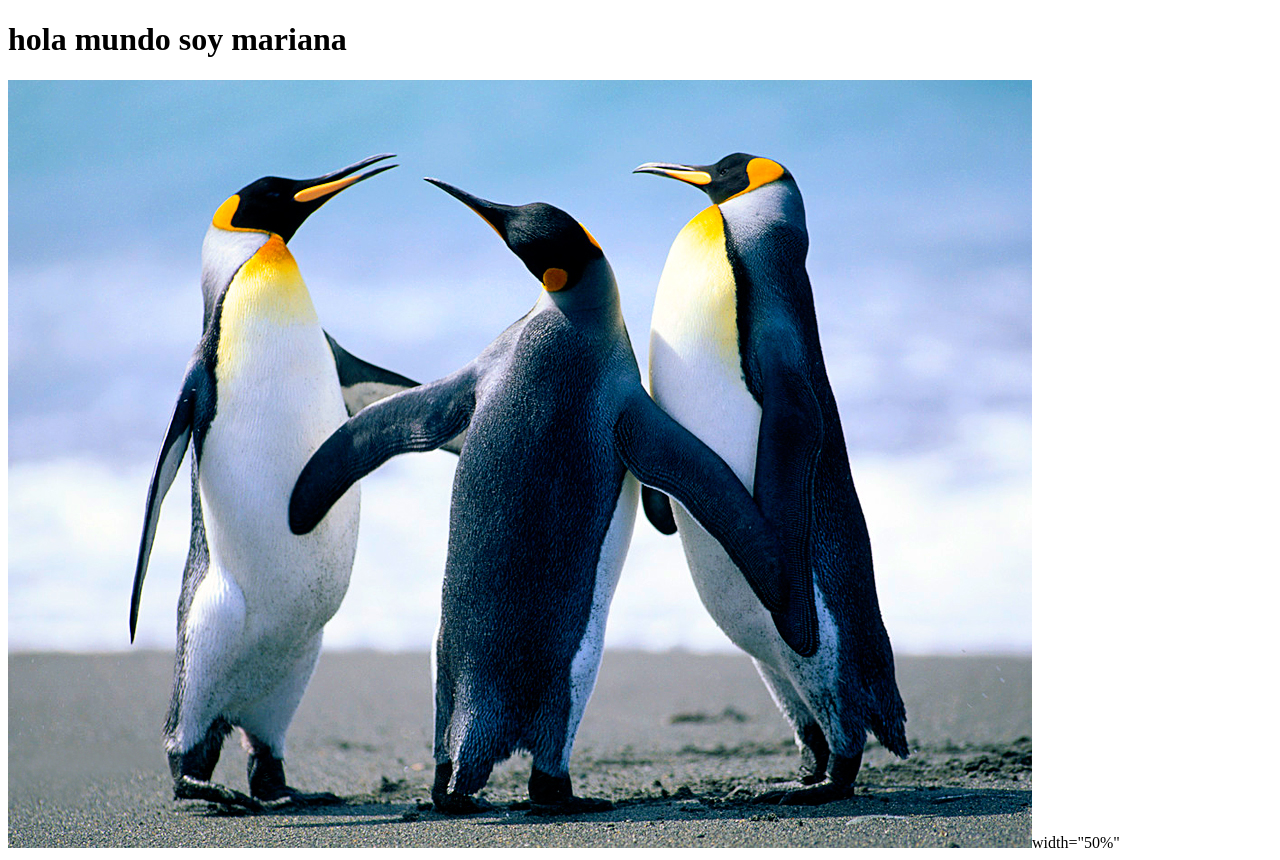
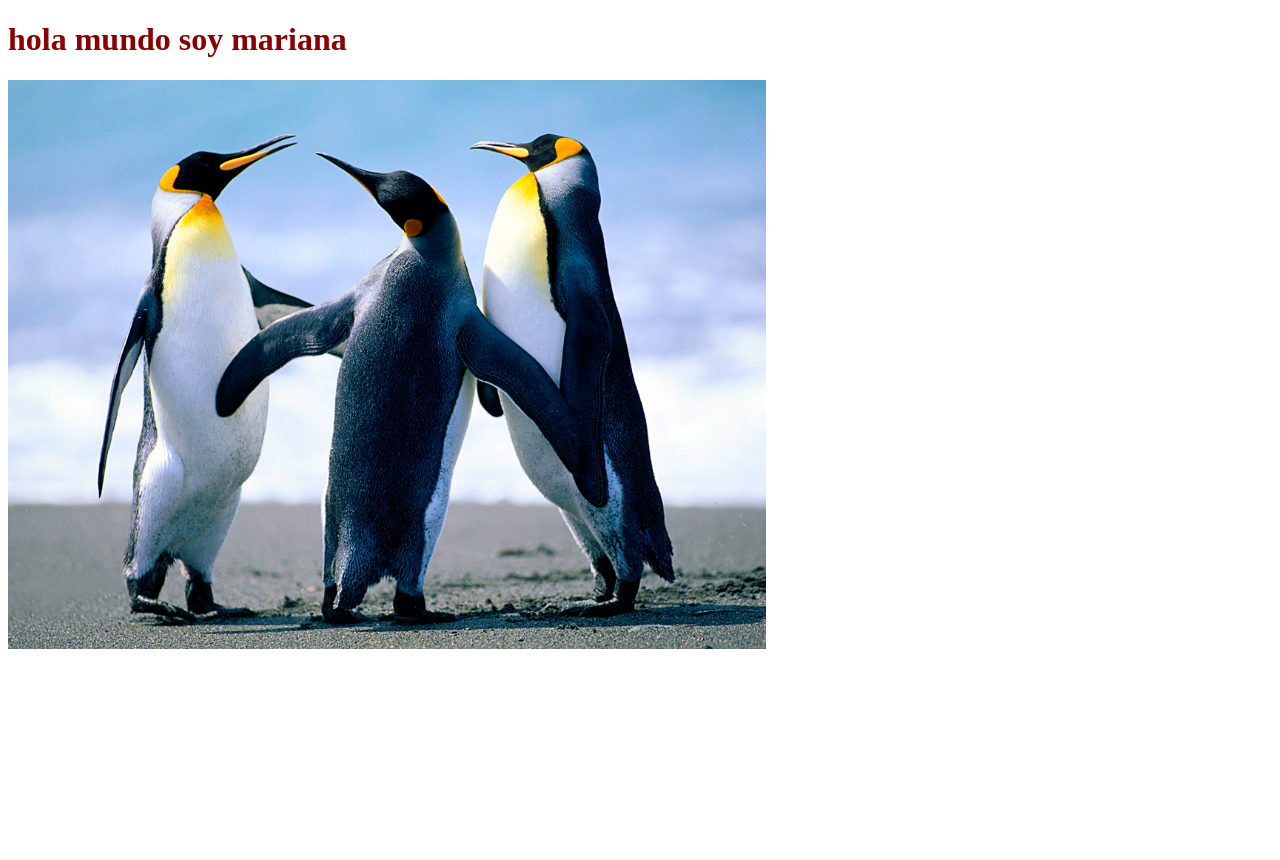
Before and after one commit to Mdcsp/git3073, a plain HTML site: page index.html in a window 1280 px wide. After the commit the page ends 800 px from the top, so only its background shows below. Drawn offline with Linux system fonts and the light colour scheme.

```diff
--- a/index.html
+++ b/index.html
@@ -7,9 +7,9 @@
     <title>Mariana</title>
 </head>
 <body>
-    <h1>hola mundo soy mariana</h1>
+    <h1 style="color: darkred">hola mundo soy mariana</h1>
     <d1v>
-        <img src="Penguins.jpg " alt="">width="50%"
+        <img src="Penguins.jpg " alt="" width="60%">
 
         <ING
 
```
